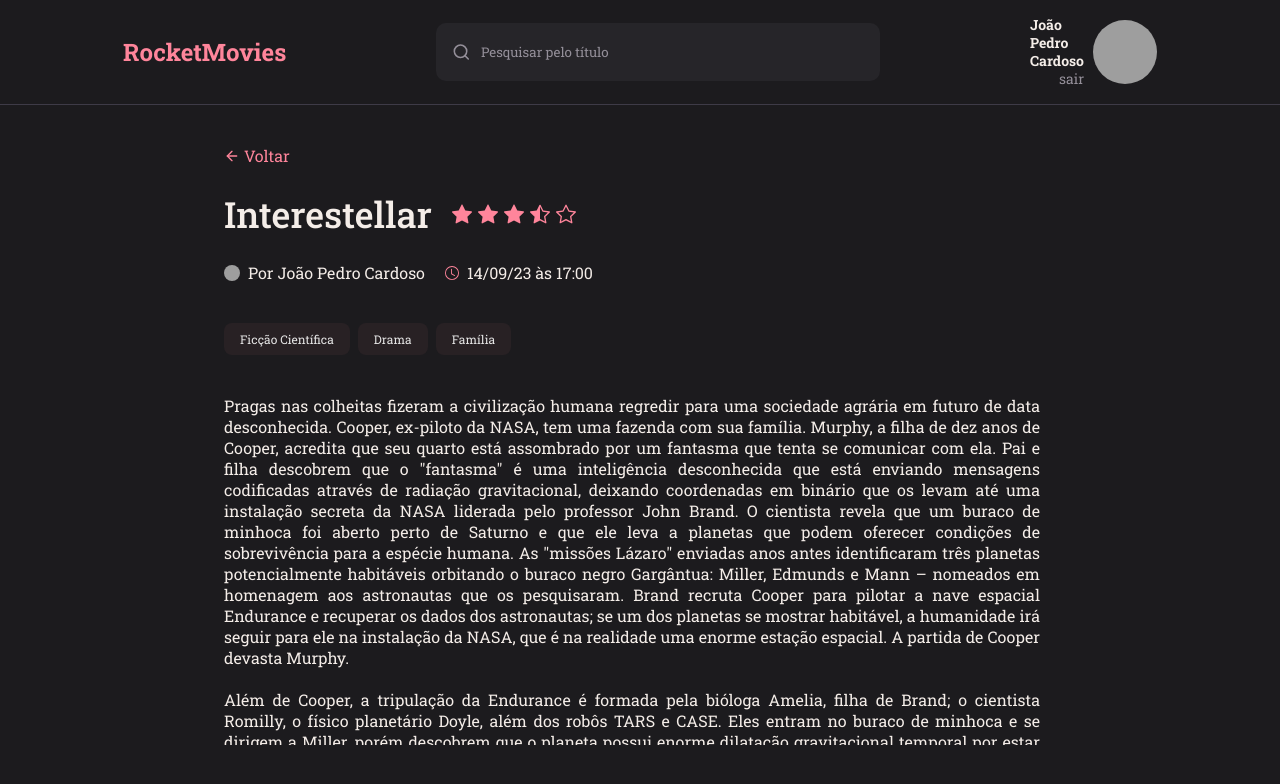
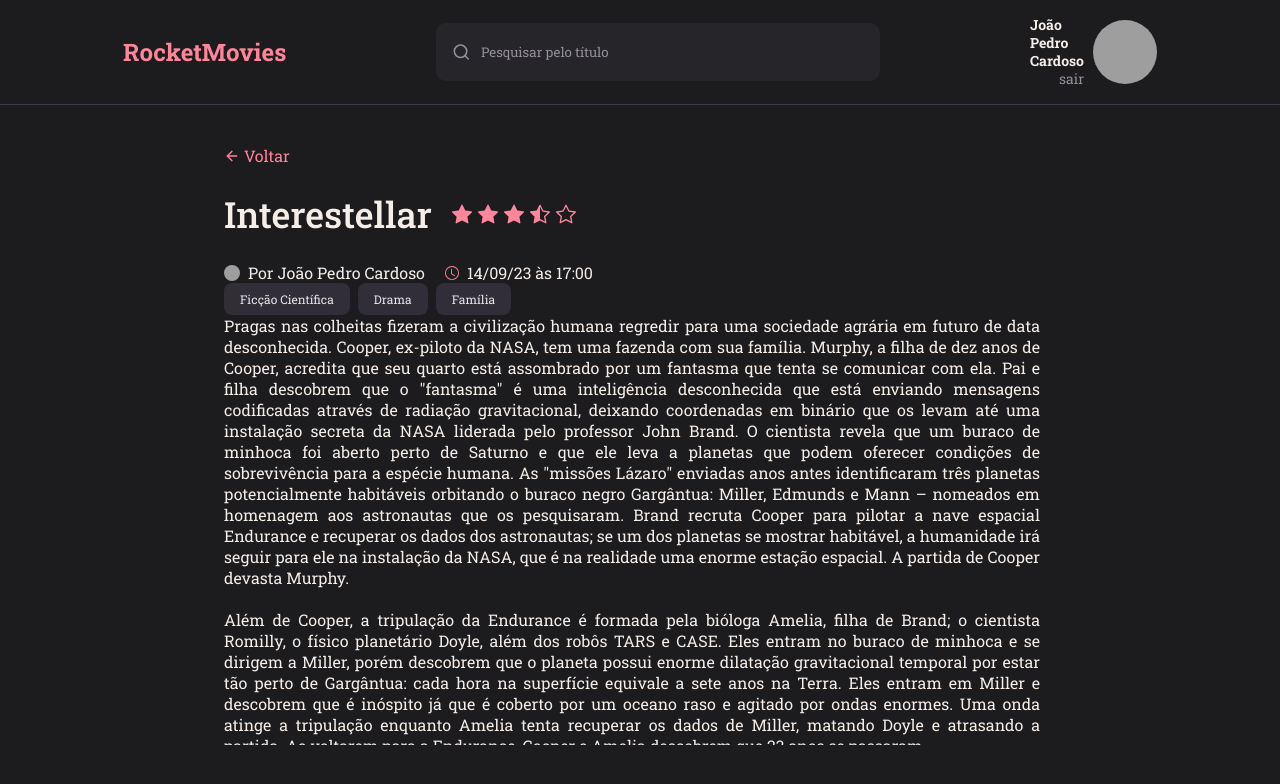
Before and after one commit to jpedr0c/rocketMovies, a React (Vite) app: page / in a window 1280 px wide. Shown: the top 784 px of the page. Built offline with nearby package versions, Linux system fonts and the light colour scheme; grey boxes are pictures that could not be loaded.

Commit message:
style: fix erros

```diff
--- a/src/components/Tags/index.jsx
+++ b/src/components/Tags/index.jsx
@@ -1,5 +1,4 @@
 import { Container, Tag } from "./styled";
-
 
 export function Tags({ titles }){
   return(
--- a/src/components/Tags/styled.js
+++ b/src/components/Tags/styled.js
@@ -5,11 +5,10 @@ export const Container = styled.div`
   align-items: center;
   flex-wrap: wrap;
   gap: .8rem;
-  margin: 4rem 0;
 `;
 
 export const Tag = styled.div`
-  background-color: ${({ theme }) => theme.COLORS.BACKGROUND_600};
+  background-color: ${({ theme }) => theme.COLORS.BACKGROUND_500};
   color: ${({ theme }) => theme.COLORS.WHITE_300};
   padding: .8rem 1.6rem;
   border-radius: .8rem;
```
